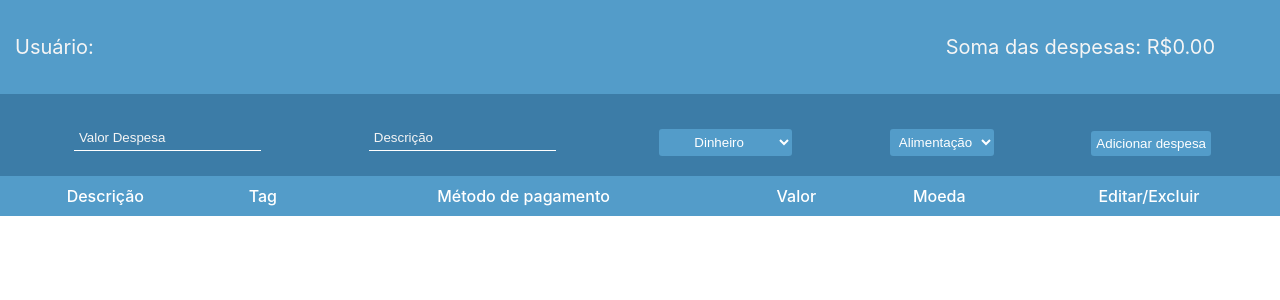
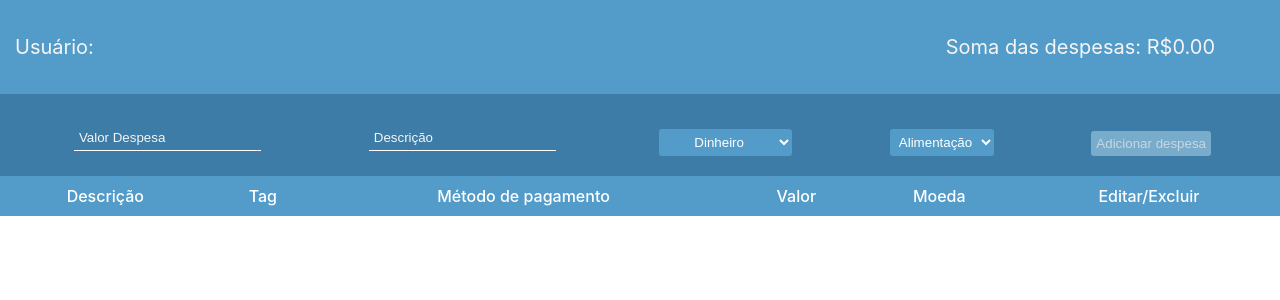
Before and after one commit to Gab-Agrela/react-redux, a React (Create React App) app: page /wallet in a window 1280 px wide. Shown: the top 300 px of the page. Built offline with nearby package versions, Linux system fonts and the light colour scheme.

Commit message:
feat: Create edit button function

```diff
--- a/src/Components/Wallet/Expense.tsx
+++ b/src/Components/Wallet/Expense.tsx
@@ -1,7 +1,7 @@
 import React from "react";
 import { WalletFormProps } from "../../Interfaces";
 import { useDispatch } from "react-redux";
-import { deleteExpenses } from "../../Redux/Actions";
+import { deleteExpenses, editExpenseValue } from "../../Redux/Actions";
 import styled from "styled-components";
 
 function Expense({ id, description, tag, method, value }: WalletFormProps) {
@@ -11,6 +11,11 @@ function Expense({ id, description, tag, method, value }: WalletFormProps) {
     const { id } = event.target as HTMLButtonElement;
     dispatch(deleteExpenses(Number(id)));
   };
+
+  const editExpense = (event: React.MouseEvent<HTMLButtonElement>) => {
+    const { id } = event.target as HTMLButtonElement;
+    dispatch(editExpenseValue(Number(id)));
+  };
   return (
     <Row key={id}>
       <td>{description}</td>
@@ -19,7 +24,9 @@ function Expense({ id, description, tag, method, value }: WalletFormProps) {
       <td>{Number(value).toFixed(2)}</td>
       <td>Real</td>
       <td>
-        <EditButton type="button">Editar</EditButton>
+        <EditButton type="button" onClick={editExpense} id={id.toString()}>
+          Editar
+        </EditButton>
         <DeleteButton type="button" onClick={removeExpenses} id={id.toString()}>
           Excluir
         </DeleteButton>
--- a/src/Components/Wallet/Form.tsx
+++ b/src/Components/Wallet/Form.tsx
@@ -1,8 +1,9 @@
-import React, { ChangeEvent, useState } from "react";
-import { WalletFormProps } from "../../Interfaces";
-import { sendExpenses } from "../../Redux/Actions";
+import React, { ChangeEvent, useEffect, useState } from "react";
+import { RootState, WalletFormProps } from "../../Interfaces";
+import { sendExpenses, sendNewExpenseValue } from "../../Redux/Actions";
 import { useDispatch } from "react-redux";
 import styled from "styled-components";
+import { useSelector } from "react-redux";
 
 function Form() {
   const [formValues, setFormValues] = useState<WalletFormProps>({
@@ -12,6 +13,10 @@ function Form() {
     method: "Dinheiro",
     tag: "Alimentação",
   });
+  const [isDisabled, setIsDisabled] = useState<boolean>(true);
+  const { expenses, editExpenseId } = useSelector(
+    (state: RootState) => state.wallet
+  );
 
   const dispatch = useDispatch();
 
@@ -33,6 +38,31 @@ function Form() {
       tag: "Alimentação",
     });
   };
+
+  const editExpense = () => {
+    console.log({ ...formValues, id: editExpenseId });
+    dispatch(sendNewExpenseValue({ ...formValues, id: editExpenseId }));
+    setFormValues({
+      id: formValues.id,
+      value: "",
+      description: "",
+      method: "Dinheiro",
+      tag: "Alimentação",
+    });
+  };
+
+  useEffect(() => {
+    setIsDisabled(!(formValues.value && formValues.description));
+  }, [formValues]);
+
+  useEffect(() => {
+    if (editExpenseId !== 0) {
+      const editExpense: WalletFormProps | undefined = expenses.find(
+        (expense) => expense.id === editExpenseId
+      );
+      editExpense && setFormValues({ ...editExpense, id: formValues.id });
+    }
+  }, [editExpenseId, expenses, formValues.id]);
 
   return (
     <FormContainer>
@@ -64,10 +94,12 @@ function Form() {
           <option>Transporte</option>
           <option>Saúde</option>
         </select>
-        {false ? (
-          <button type="button">Editar despesa</button>
+        {editExpenseId ? (
+          <button type="button" onClick={editExpense}>
+            Editar despesa
+          </button>
         ) : (
-          <button type="button" onClick={addExpenses}>
+          <button type="button" onClick={addExpenses} disabled={isDisabled}>
             Adicionar despesa
           </button>
         )}
@@ -111,6 +143,10 @@ const Flex = styled.div`
     :hover {
       background-color: #1a91d6;
     }
+    :disabled {
+      background-color: #94bfd9;
+      opacity: 0.7;
+    }
   }
   select {
     margin-top: 15px;
--- a/src/Redux/Actions/index.ts
+++ b/src/Redux/Actions/index.ts
@@ -22,4 +22,18 @@ function deleteExpenses(id: number) {
   };
 }
 
-export {saveEmail, sendExpenses, deleteExpenses};
+function editExpenseValue(id: number) {
+  return {
+    type: actionsTypes.EDIT_VALUE,
+    payload: id,
+  };
+}
+
+function sendNewExpenseValue(object: WalletFormProps) {
+  return {
+    type: actionsTypes.SEND_EDITED_VALUE,
+    payload: object,
+  };
+}
+
+export {saveEmail, sendExpenses, deleteExpenses, editExpenseValue, sendNewExpenseValue};
--- a/src/Redux/Reducers/wallet.ts
+++ b/src/Redux/Reducers/wallet.ts
@@ -1,22 +1,37 @@
-import { WalletAction } from "../../Interfaces";
+import { WalletAction, WalletFormProps } from "../../Interfaces";
 
 const INITIAL_STATE = {
   expenses: [],
+  editExpenseId: 0,
 };
 
 function wallet(state = INITIAL_STATE, action: WalletAction) {
   switch (action.type) {
-  case 'SEND_EXPENSES':
+    case "SEND_EXPENSES":
       return {
         ...state,
         expenses: [...state.expenses, action.payload],
-
       };
-  case 'DELETE_EXPENSES':
+    case "DELETE_EXPENSES":
       return {
         ...state,
-      expenses: state.expenses.filter(({ id }) => id !== Number(action.payload)),
-
+        expenses: state.expenses.filter(
+          ({ id }) => id !== Number(action.payload)
+        ),
+      };
+    case "EDIT_VALUE":
+      return {
+        ...state,
+        editExpenseId: action.payload,
+      };
+    case "SEND_EDITED_VALUE":
+      return {
+        ...state,
+        expenses: [
+          ...state.expenses.filter((expense: WalletFormProps) => expense.id !== (action.payload as WalletFormProps).id),
+          action.payload,
+        ],
+        editExpenseId: 0
       };
     default:
       return state;
--- a/src/Utils/functions/enum.ts
+++ b/src/Utils/functions/enum.ts
@@ -2,4 +2,6 @@ export enum actionsTypes {
   SAVE_EMAIL ='SAVE_EMAIL',
   SEND_EXPENSES = 'SEND_EXPENSES',
   DELETE_EXPENSES = 'DELETE_EXPENSES',
+  EDIT_VALUE = 'EDIT_VALUE',
+  SEND_EDITED_VALUE = 'SEND_EDITED_VALUE'
 }
```
Also changed, not shown: src/Interfaces/index.ts (+4 -3 lines). Lines whose indentation alone changed are shown as unchanged.
